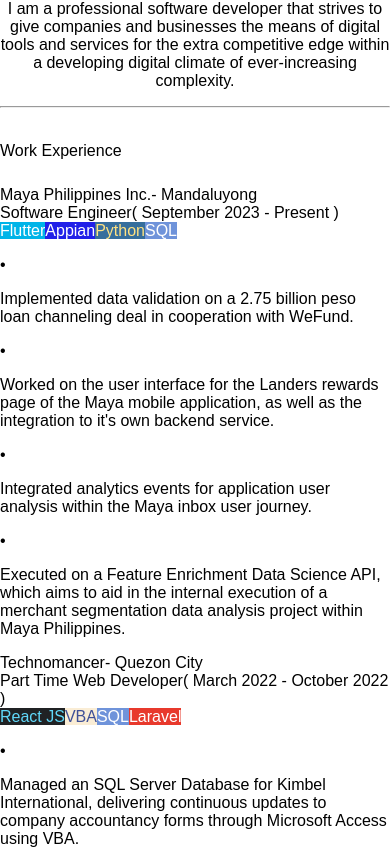
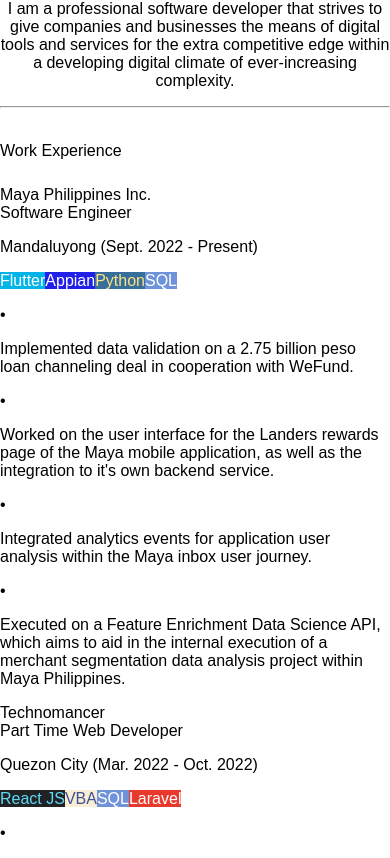
Before and after one commit to OverdriveNGain/portfolio, a React (Create React App) app: page /cv in a window 390 px wide. Shown: the part 752-1610 px from the top of the page. Built offline with nearby package versions, Linux system fonts and the light colour scheme.

Commit message:
Fixed elements alignment on mobile view

```diff
--- a/src/components/Portfolio.js
+++ b/src/components/Portfolio.js
@@ -12,12 +12,11 @@ const Portfolio = () => {
     const toWorkHeader = (t, location) => {
         if (dimensions.width < 576)
             return (<div className="mt-4">
-                <span className="text-secondary h4 mt-3 text-center">{t}</span>
-                <span className="mx-2 text-muted opacity-50 h4">{location}</span>
+                <div className="text-secondary mt-3 h4">{t}</div>
             </div>);
         return (<div className="mt-4">
             <span className="text-secondary h4 mt-3 text-start">{t}</span>
-            <span className="mx-2 text-muted opacity-50 h4">{location}</span>
+            <span className="mx-2 text-muted opacity-50 h4">- {location}</span>
         </div>);
     }
 
@@ -25,13 +24,16 @@ const Portfolio = () => {
         if (dimensions.width < 576)
             return (<div className="mb-2">
                 <span className="mt-3 text-center">{position}</span>
-                <span className="mx-2 text-muted opacity-50 h4">{timeSpan}</span>
             </div>);
         return (<div className="mb-2">
             <span className="mt-3 text-start">{position}</span>
             <span className="mx-2 text-muted opacity-50">{timeSpan}</span>
         </div>);
     }
+
+    const toOtherDetailsOnMobile = (text) => (dimensions.width < 576)
+        ? (<p className="small text-muted">{text}</p>)
+        : (<div />);
 
     const toSkillsBullet = (p, level) => {
         if (level == null)
@@ -142,7 +144,7 @@ const Portfolio = () => {
     }
 
     return (
-        <div>
+        <div className="portfolio">
             <div className="container" align="center">
                 <div className="px-1 px-sm-0">
                     <p className="py-5" />
@@ -173,37 +175,42 @@ const Portfolio = () => {
                         <div className="content pb-3 pt-2 px-2 px-md-5" style={{ textAlign: ((dimensions.width > 576) ? "justify" : "start") }}>
                             {toHeader("Work Experience")}
                             <div className="">
-                                {toWorkHeader(Nbspify("Maya Philippines Inc."), "- Mandaluyong")}
+                                {toWorkHeader(Nbspify("Maya Philippines Inc."), "Mandaluyong")}
                                 {toPositionDetails("Software Engineer", "( September 2023 - Present )")}
+                                {toOtherDetailsOnMobile("Mandaluyong (Sept. 2022 - Present)")}
                                 {toSkillBadges("Flutter, Appian, Python, SQL")}
                                 {toSkillsBullet("Implemented data validation on a 2.75 billion peso loan channeling deal in cooperation with WeFund.")}
                                 {toSkillsBullet("Worked on the user interface for the Landers rewards page of the Maya mobile application, as well as the integration to it's own backend service.")}
                                 {toSkillsBullet("Integrated analytics events for application user analysis within the Maya inbox user journey.")}
                                 {toSkillsBullet("Executed on a Feature Enrichment Data Science API, which aims to aid in the internal execution of a merchant segmentation data analysis project within Maya Philippines.")}
 
-                                {toWorkHeader(Nbspify("Technomancer"), "- Quezon City")}
+                                {toWorkHeader(Nbspify("Technomancer"), "Quezon City")}
                                 {toPositionDetails("Part Time Web Developer", "( March 2022 - October 2022 )")}
+                                {toOtherDetailsOnMobile("Quezon City (Mar. 2022 - Oct. 2022)")}
                                 {toSkillBadges("React JS, VBA, SQL, Laravel")}
                                 {toSkillsBullet("Managed an SQL Server Database for Kimbel International, delivering continuous updates to company accountancy forms through Microsoft Access using VBA.")}
                                 {toSkillsBullet("Developed web applications for international clients with multi-language support and responsive design.")}
                                 {toSkillsBullet("Worked on internal website servers that delivers client website content.")}
 
-                                {toWorkHeader(Nbspify("Azeus Systems Limited"), "- Pasig")}
+                                {toWorkHeader(Nbspify("Azeus Systems Limited"), "Pasig")}
                                 {toPositionDetails("Backend Developer Intern", "( July 2022 - August 2022 )")}
+                                {toOtherDetailsOnMobile("Pasig (July 2022 - Aug. 2022)")}
                                 {toSkillBadges("Docker, Nginx, Python")}
                                 {toSkillsBullet("Served as the team leader for an examination module development team who worked on the backend of a recruitment process server, hosted on a company Linux server.")}
                                 {toSkillsBullet("Collaborated with other teams to synchronize weekly development tasks and application updates.")}
 
-                                {toWorkHeader(Nbspify("Colegio de Santo Cristo de Burgos"), "- Sariaya (Remote)")}
+                                {toWorkHeader(Nbspify("Colegio de Santo Cristo de Burgos"), "Sariaya (Remote)")}
                                 {toPositionDetails("Freelance Database Administrator & Developer", "( July 2021 - Present )")}
+                                {toOtherDetailsOnMobile("Sariaya - Remote (July 2021 - Present)")}
                                 {toSkillBadges("React JS, Flutter, Firebase, Tailwind CSS")}
                                 {toSkillsBullet("Built a student management database that manages student information, documents, and enrollment data of more than 2500 students.")}
                                 {toSkillsBullet("Developed an online enrollment system that sends form information to the integrated student database.")}
                                 {toSkillsBullet("Continued to deliver updates to the database system such as audit logs on all accounting and enrollment data, database integrity reports, built-in account management, accounting functions and summarization of payments.")}
 
                                 {/* {toWorkHeader(Nbspify("Educator & Education Content Creator"))} */}
-                                {toWorkHeader(Nbspify("The Coding School"), "- San Juan (Remote)")}
+                                {toWorkHeader(Nbspify("The Coding School"), "San Juan (Remote)")}
                                 {toPositionDetails("Part Time Teaching Coach", "( July 2020 - June 2021 )")}
+                                {toOtherDetailsOnMobile("San Juan - Remote (July 2020 - June 2021)")}
                                 {toSkillBadges("Unity 3D, C#, Python, Java")}
                                 {toSkillsBullet("Worked part time at the Coding School Philippines, while educating children and teens on the following courses:")}
                                 {toSkillsBullet("Make Your Own Game with Unity 1 & 2", 1)}
@@ -227,21 +234,24 @@ const Portfolio = () => {
                                 {toSkillsBullet("Writes specific software that can help in a multitude of bulk operations including (but not limited) to the manufacturing of sticker graphics, bulk data manipulation, online website data scraping, etc.")} */}
                             </div>
                         </div>
-                        <hr className="mb-0 mt-4" /><div className={"content pb-3 pt-2 px-2 px-md-5" + (dimensions.width <= 576 ? "" : " text-start")}>
+                        <hr className="mb-0 mt-4" /><div className="content pb-3 pt-2 px-2 px-md-5 text-start">
                             {toHeader("Academic History")}
                             {/* {toSkillsHeader("University of the Philippines Diliman")} */}
-                            <h6 className="h4 text-secondary mb-2 mt-4">University of the Philippines Diliman</h6>
-                            <p className="ms-4 mb-1">• BS Computer Science | 2018-2024</p>
-                            <p className="ms-4">• Magna Cum Laude</p>
+                            <h6 className="h4 text-secondary mb-0 mt-4">University of the Philippines Diliman</h6>
+                            <p className="text-muted mb-1">2018-2024</p>
+                            <p className="ms-4 mb-1">• BS Computer Science</p>
+                            <p className="ms-4 magna_cum_laude">• Magna Cum Laude</p>
                             {/* {toSkillsHeader("Trinity University of Asia")} */}
-                            <h6 className="h4 text-secondary mb-2 mt-4">Trinity University of Asia</h6>
-                            <p className="ms-4 ">• Junior High School and Senior High School STEM Track | 2012-2018</p>
+                            <h6 className="h4 text-secondary mb-0 mt-4">Trinity University of Asia</h6>
+                            <p className="text-muted mb-1">2012-2018</p>
+                            <p className="ms-4 ">• Junior High School and Senior High School STEM Track</p>
                             {/* {toSkillsHeader("Asian College of Technology")} */}
-                            <h6 className="h4 text-secondary mb-2 mt-4">Asian College of Technology</h6>
-                            <p className="ms-4 ">• Elementary Education | 2004-2012</p>
+                            <h6 className="h4 text-secondary mb-0 mt-4">Asian College of Technology</h6>
+                            <p className="text-muted mb-1">2004-2012</p>
+                            <p className="ms-4 ">• Elementary Education</p>
                         </div>
                         <hr className="mb-0 mt-4" />
-                        <div className={"content pt-2 px-2 px-md-5" + (dimensions.width <= 576 ? "" : " text-start")}>
+                        <div className="content pt-2 px-2 px-md-5 text-start">
                             {toHeader("University Affiliations")}
                             {/* {toSkillsHeader("UP CREST")} */}
                             <h6 className="h4 text-secondary mb-1">UP CREST</h6>
--- a/src/css/scss_custom.scss
+++ b/src/css/scss_custom.scss
@@ -108,3 +108,9 @@ $utilities: (
     }
   }
 }
+
+.portfolio {
+  .magna_cum_laude {
+    color: green;
+  }
+}
```
Also changed, not shown: src/css/scss_custom.css, 1 other file (tests, documents, lock files or other folders).
